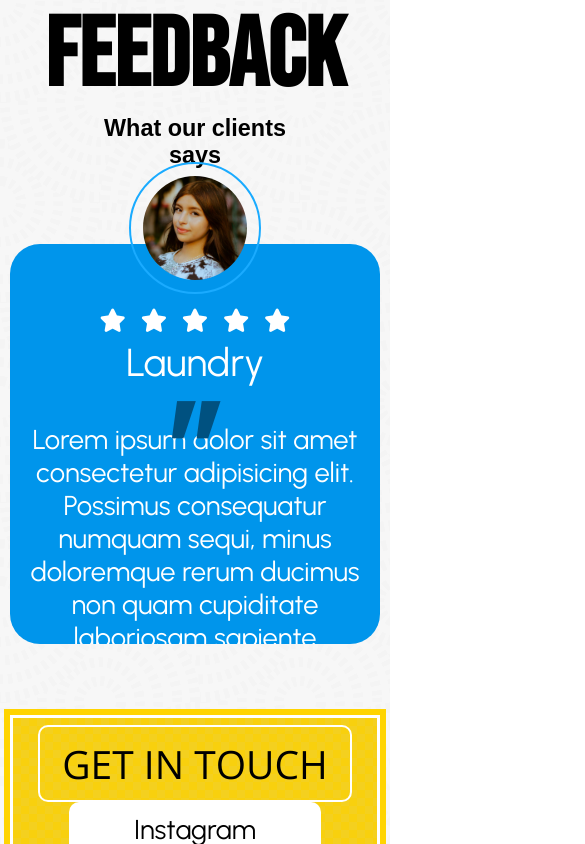
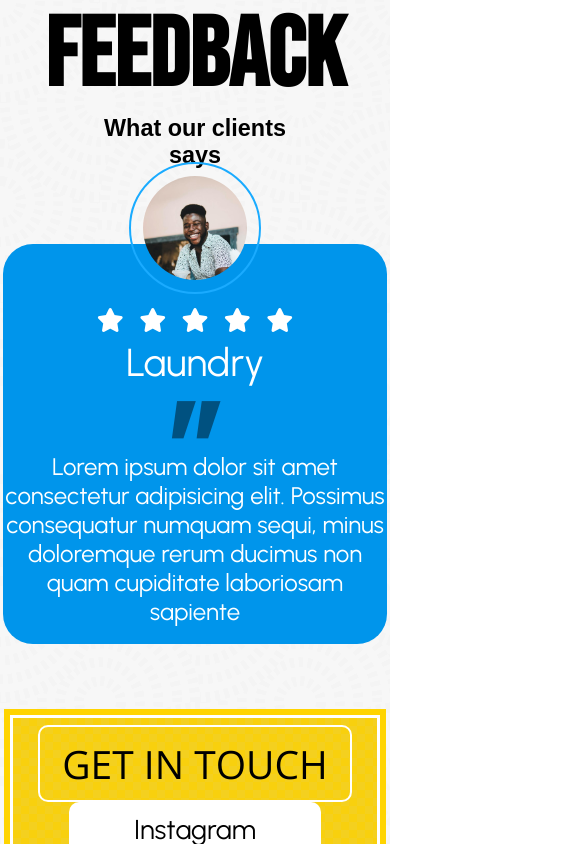
Before and after one commit to YanPrudencio015/Laundry-Landing-Page, a React (Vite) app: page / in a window 390 px wide. Shown: the part 3898-4742 px from the top of the page, 585 px wide, since content can reach past the window. Built offline with nearby package versions, Linux system fonts and the light colour scheme; a web font is replaced by a local one.

Commit message:
resolve error on client's testimonials card 4

```diff
--- a/src/components/costumer/Industries.jsx
+++ b/src/components/costumer/Industries.jsx
@@ -14,7 +14,6 @@ function Industries(props){
                         <p className='cos-square-items'>Industries</p>
                         <p className='cos-square-items'>Industries</p>
                         <p className='cos-square-items'>Industries</p>
-                        <p className='cos-square-items'>Industries</p>
                     </div>
                 </div>
     )
--- a/src/components/testimonials/Testimonials.jsx
+++ b/src/components/testimonials/Testimonials.jsx
@@ -114,10 +114,10 @@ export default function Testimonials() {
         <Swiper
         slidesPerView={slidesPerView}
         spaceBetween={30}
-        autoplay={{
-        delay: 4500,
-        disableOnInteraction: false,
-        }}
+        // autoplay={{
+        // delay: 4500,
+        // disableOnInteraction: false,
+        // }}
         loop={true}
         modules={[Pagination, Autoplay]}
         className="testi-mySwiper"
--- a/src/components/testimonials/testimonials.css
+++ b/src/components/testimonials/testimonials.css
@@ -237,7 +237,7 @@
       align-items: end;
    }
     .testi-swiper-card{
-        width: 95%;
+        width: 24em;
         height: 25em;
         background-color: hsl(202, 100%, 46%);
         border-radius: 30px;
@@ -279,7 +279,7 @@
    }
    .testi-card-icon{
       margin: 0 2%;
-      font-size: 6vw;
+      font-size: 1.5em;
    }
    .testi-swiper-card-name{
       width: 100%;
@@ -318,7 +318,7 @@
    .testi-swiper-card-costumers-testimonials{
         width: 100%;
         height: 80%;
-        font-size: 7vw;
+        font-size: 1.5em;
         font-family: "Urbanist", sans-serif;
         color: #fff;
         display: flex;
```
